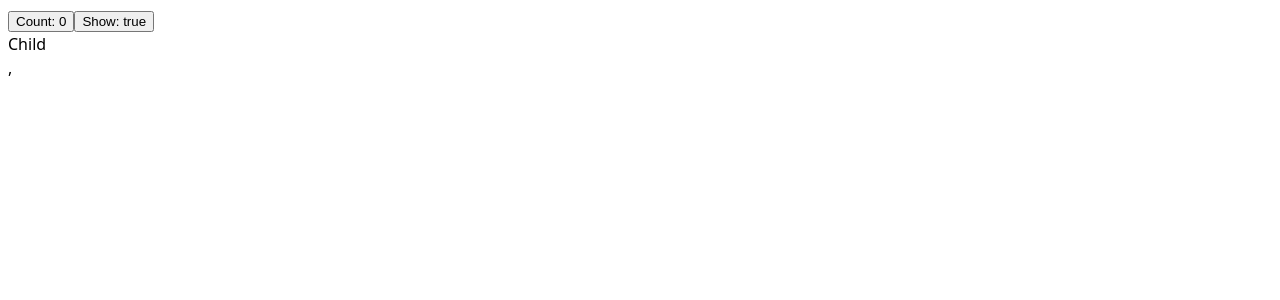
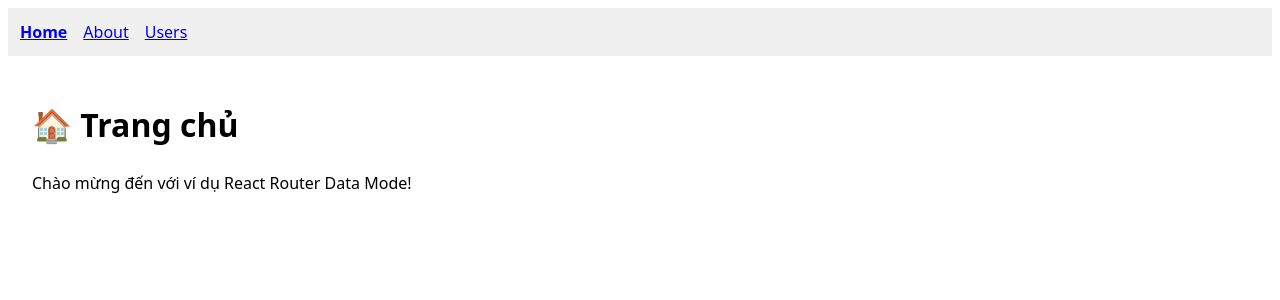
Before and after one commit to duthanhduoc/react-co-ban, a React (Vite) app: page / in a window 1280 px wide. Shown: the top 300 px of the page. Built offline with nearby package versions, Linux system fonts and the light colour scheme.

Commit message:
React router

```diff
--- a/package.json
+++ b/package.json
@@ -11,7 +11,8 @@
   },
   "dependencies": {
     "react": "^19.2.0",
-    "react-dom": "^19.2.0"
+    "react-dom": "^19.2.0",
+    "react-router": "^7.15.0"
   },
   "devDependencies": {
     "@eslint/js": "^9.39.1",
--- a/src/App.tsx
+++ b/src/App.tsx
@@ -1,34 +1,10 @@
-import { useEffect, useState } from 'react'
-
-const Child = () => {
-  useEffect(() => {
-    const interval = setInterval(() => {
-      console.log('Log mỗi 1 giây')
-    }, 1000)
-
-    // Cleanup function: Dùng khi lắng nghe sự kiện, hoặc khi sử dụng setInterval, setTimeout,... để tránh bị rò rỉ bộ nhớ
-    // Nó sẽ chạy khi mà component Child bị unmount (bị tắt)
-    return () => {
-      clearInterval(interval)
-    }
-  }, [])
-  return <div>Child</div>
-}
+import { RouterProvider } from 'react-router'
+import routes from './routes'
 
 export default function App() {
-  const [count, setCount] = useState(0)
-  const [show, setShow] = useState(true)
-
-  // useEffect(() => {
-  //   console.log('Log 1 lần duy nhất khi component được render lần đầu tiên')
-  // }, [])
-
-  // console.log('Render')
   return (
     <div>
-      <button onClick={() => setCount(count + 1)}>Count: {count}</button>
-      <button onClick={() => setShow(!show)}>Show: {show.toString()}</button>
-      {show && <Child />}
+      <RouterProvider router={routes} />
     </div>
   )
 }
--- /dev/null
+++ b/src/components/Layout.tsx
@@ -0,0 +1,31 @@
+import { NavLink, Outlet, useNavigation } from 'react-router'
+
+export default function Layout() {
+  const navigation = useNavigation()
+  const isNavigating = Boolean(navigation.location)
+  return (
+    <div>
+      <nav
+        style={{
+          display: 'flex',
+          gap: '16px',
+          padding: '12px',
+          background: '#f0f0f0'
+        }}
+      >
+        <NavLink to='/' end>
+          Home
+        </NavLink>
+        <NavLink to='/about' end>
+          About
+        </NavLink>
+        <NavLink to='/users' end>
+          Users
+        </NavLink>
+      </nav>
+      <main style={{ padding: '24px' }}>
+        {isNavigating ? <p>Đang chuyển trang...</p> : <Outlet />}
+      </main>
+    </div>
+  )
+}
--- a/src/index.css
+++ b/src/index.css
@@ -23,3 +23,8 @@
 .header {
   background: rgb(180, 180, 255);
 }
+
+.active {
+  font-weight: bold;
+  color: blue;
+}
--- a/src/main.tsx
+++ b/src/main.tsx
@@ -5,6 +5,6 @@ import App from './App.tsx'
 
 createRoot(document.getElementById('root')!).render(
   <StrictMode>
-    <App />,
-  </StrictMode>,
+    <App />
+  </StrictMode>
 )
--- /dev/null
+++ b/src/pages/About.tsx
@@ -0,0 +1,8 @@
+export default function About() {
+  return (
+    <div>
+      <h1>📖 Giới thiệu</h1>
+      <p>Đây là trang About. Không có loader, chỉ render thuần.</p>
+    </div>
+  )
+}
--- /dev/null
+++ b/src/pages/Home.tsx
@@ -0,0 +1,8 @@
+export default function Home() {
+  return (
+    <div>
+      <h1>🏠 Trang chủ</h1>
+      <p>Chào mừng đến với ví dụ React Router Data Mode!</p>
+    </div>
+  )
+}
--- /dev/null
+++ b/src/pages/UserDetail/UserDetail.tsx
@@ -0,0 +1,39 @@
+import { Link, useLoaderData, useParams } from 'react-router'
+import type { User } from '../Users'
+
+export default function UserDetail() {
+  const { userId } = useParams()
+  const user = useLoaderData<User>()
+
+  return (
+    <div>
+      <Link to='/users'>← Quay lại danh sách</Link>
+      <h1>👤 Chi tiết User #{userId}</h1>
+      {user && (
+        <div>
+          <p>
+            <strong>Name:</strong> {user.name}
+          </p>
+          <p>
+            <strong>Username:</strong> {user.username}
+          </p>
+          <p>
+            <strong>Email:</strong> {user.email}
+          </p>
+          <p>
+            <strong>Phone:</strong> {user.phone}
+          </p>
+          <p>
+            <strong>Website:</strong> {user.website}
+          </p>
+          <p>
+            <strong>Company:</strong> {user.company.name}
+          </p>
+          <p>
+            <strong>City:</strong> {user.address.city}
+          </p>
+        </div>
+      )}
+    </div>
+  )
+}
--- /dev/null
+++ b/src/pages/UserDetail/userDetailLoader.ts
@@ -0,0 +1,12 @@
+import type { LoaderFunctionArgs } from 'react-router'
+
+const userDetailLoader = async (args: LoaderFunctionArgs) => {
+  const userId = args.params.userId
+  const res = await fetch(
+    `https://jsonplaceholder.typicode.com/users/${userId}`
+  )
+  const user = await res.json()
+  return user
+}
+
+export default userDetailLoader
--- /dev/null
+++ b/src/pages/Users.tsx
@@ -0,0 +1,67 @@
+import { useEffect, useState } from 'react'
+import { Link } from 'react-router'
+
+export type User = {
+  id: number
+  name: string
+  username: string
+  website: string
+  phone: string
+  email: string
+  company: {
+    name: string
+  }
+  address: {
+    city: string
+  }
+}
+// Lần 1: Users khởi tạo -> Gọi API -> Hủy -> Chạy cleanup function để hủy GỌI API
+// Lần 2: Users khởi tạo -> Gọi API -> Hủy
+
+export default function Users() {
+  const [users, setUsers] = useState<User[]>([])
+
+  useEffect(() => {
+    const controller = new AbortController()
+    const signal = controller.signal
+    fetch('https://jsonplaceholder.typicode.com/users', { signal })
+      .then((res) => res.json())
+      .then(setUsers)
+      .catch(() => {})
+
+    return () => {
+      controller.abort()
+    }
+  }, [])
+
+  return (
+    <div>
+      <h1>👥 Danh sách Users</h1>
+      <p>
+        Data được fetch bằng <strong>loader</strong> — trước khi component
+        render.
+      </p>
+      {/* {users.length === 0 && <p>Đang tải...</p>} */}
+      <ul style={{ listStyle: 'none', padding: 0 }}>
+        {users.map((user) => (
+          <li
+            key={user.id}
+            style={{
+              marginBottom: '8px',
+              padding: '12px',
+              border: '1px solid #ddd',
+              borderRadius: '6px'
+            }}
+          >
+            <Link to={`/users/${user.id}`}>
+              <strong>{user.name}</strong>
+            </Link>
+            <span style={{ marginLeft: '12px', color: '#666' }}>
+              {user.email}
+            </span>
+          </li>
+        ))}
+      </ul>
+    </div>
+  )
+}
--- /dev/null
+++ b/src/routes.tsx
@@ -0,0 +1,40 @@
+import { createBrowserRouter } from 'react-router'
+import Layout from './components/Layout'
+import Home from './pages/Home'
+import Users from './pages/Users'
+import About from './pages/About'
+import UserDetail from './pages/UserDetail/UserDetail'
+import userDetailLoader from './pages/UserDetail/userDetailLoader'
+
+const routes = createBrowserRouter([
+  {
+    path: '/',
+    Component: Layout,
+    children: [
+      {
+        index: true,
+        Component: Home
+      },
+      {
+        path: 'about',
+        Component: About
+      },
+      {
+        path: 'users',
+        children: [
+          {
+            index: true,
+            Component: Users
+          },
+          {
+            path: ':userId',
+            Component: UserDetail,
+            loader: userDetailLoader
+          }
+        ]
+      }
+    ]
+  }
+])
+
+export default routes
```
Also changed, not shown: 2 other files (tests, documents, lock files or other folders).
